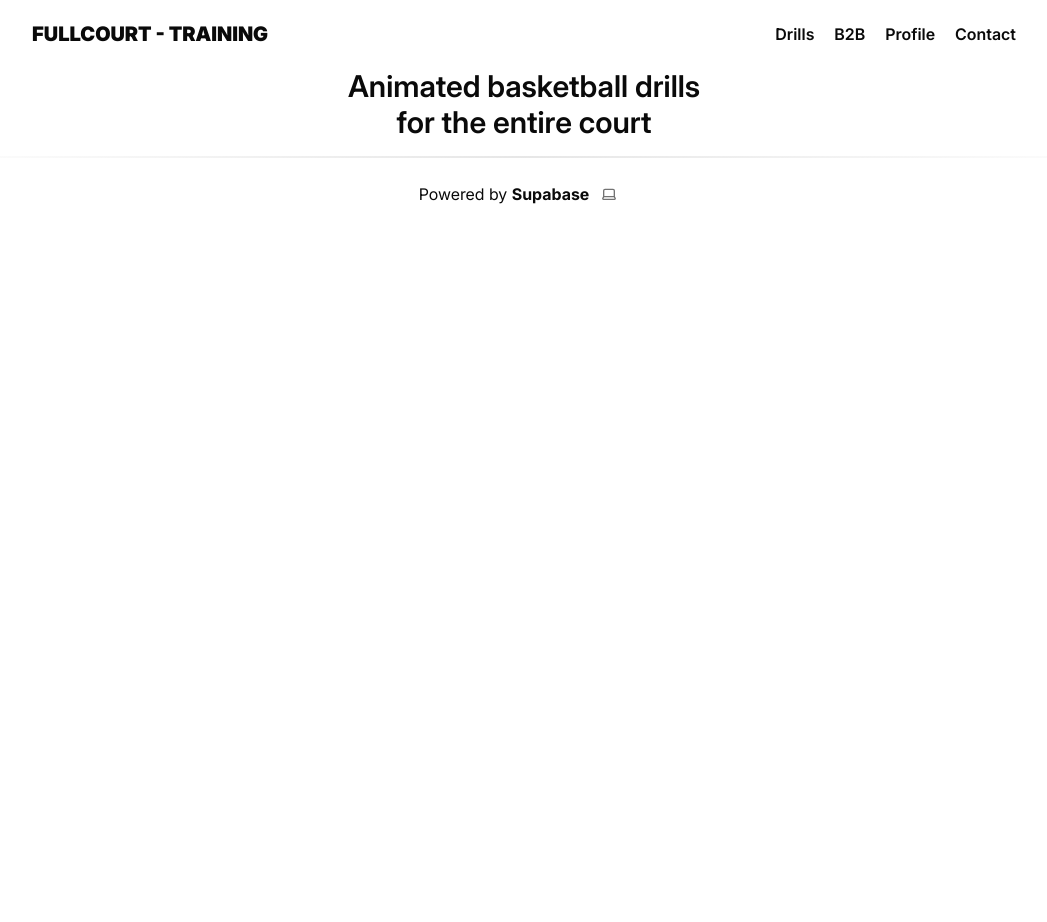
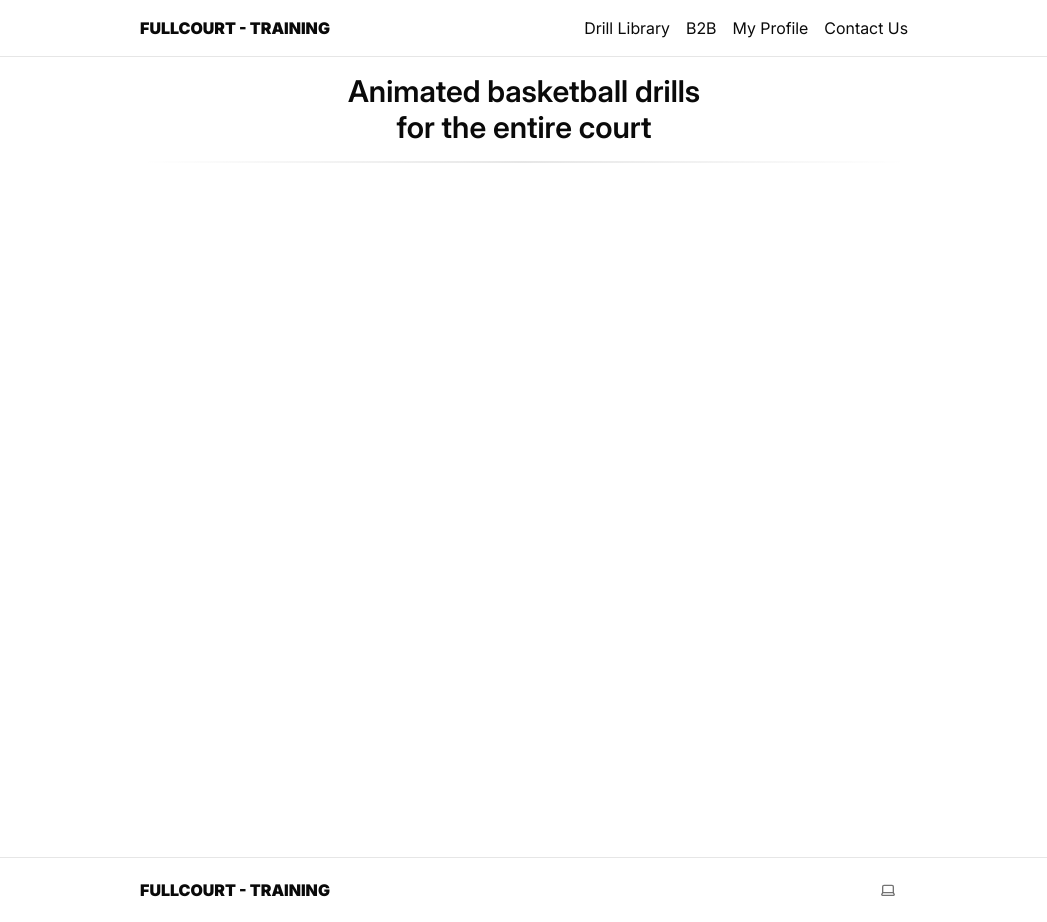
Before and after one commit to Friggies/fullcourt-web, a Next.js app: page / in a window 1280 px wide. Shown: the whole page, without its empty margins (116-1163 px from the left). Before the commit the page ends 800 px from the top, so only its background shows below. Built offline with nearby package versions, Linux system fonts and the light colour scheme.

Commit message:
feat: add Navigation component and integrate it into RootLayout

```diff
--- a/app/layout.tsx
+++ b/app/layout.tsx
@@ -3,6 +3,7 @@ import { ThemeProvider } from "next-themes";
 import "./globals.css";
 import Link from "next/link";
 import { ThemeSwitcher } from "@/components/theme-switcher";
+import Navigation from "@/components/navigation";
 
 const inter = localFont({
     src: [
@@ -38,38 +39,17 @@ export default function RootLayout({
                     defaultTheme="system"
                     enableSystem
                     disableTransitionOnChange>
-                    <nav className="w-full flex flex-col sm:flex-row justify-between items-center p-5 max-w-5xl mx-auto">
-                        <Link className="text-xl font-black uppercase" href={"/"}>
-                            Fullcourt - Training
-                        </Link>
-                        <div className="flex gap-5 font-semibold">
-                            <Link className="hover:underline" href={"/drills"}>
-                                Drills
+                    <Navigation />
+                    <main className="p-4 min-h-screen">
+                        <div className="max-w-3xl mx-auto flex flex-col gap-6">{children}</div>
+                    </main>
+                    <footer className="p-4 border-t border-t-foreground/10">
+                        <div className="max-w-3xl mx-auto flex flex-col sm:flex-row justify-between items-start sm:items-center gap-4">
+                            <Link href="/" className="font-black uppercase">
+                                Fullcourt - Training
                             </Link>
-                            <Link className="hover:underline" href={"/b2b"}>
-                                B2B
-                            </Link>
-                            <Link className="hover:underline" href={"/profile"}>
-                                Profile
-                            </Link>
-                            <Link className="hover:underline" href={"/contact"}>
-                                Contact
-                            </Link>
+                            <ThemeSwitcher />
                         </div>
-                    </nav>
-                    {children}
-                    <footer className="w-full flex items-center justify-center p-5 max-w-5xl mx-auto">
-                        <p>
-                            Powered by{" "}
-                            <a
-                                href="https://supabase.com/?utm_source=create-next-app&utm_medium=template&utm_term=nextjs"
-                                target="_blank"
-                                className="font-bold hover:underline"
-                                rel="noreferrer">
-                                Supabase
-                            </a>
-                        </p>
-                        <ThemeSwitcher />
                     </footer>
                 </ThemeProvider>
             </body>
--- /dev/null
+++ b/components/navigation.tsx
@@ -0,0 +1,92 @@
+"use client";
+
+import { MenuIcon, Target, XIcon } from "lucide-react";
+import Link from "next/link";
+import { usePathname } from "next/navigation";
+import React, { useEffect, useState } from "react";
+
+export default function Navigation() {
+    const [isOpen, setIsOpen] = useState(false);
+    const pathname = usePathname();
+    const links = [
+        { href: "/drills", label: "Drill Library" },
+        { href: "/b2b", label: "B2B" },
+        { href: "/profile", label: "My Profile" },
+        { href: "mailto:contact@fullcourt-training.com", label: "Contact Us" },
+    ];
+    const some = [
+        { href: "https://www.instagram.com/fullcourt_training/", label: "Instagram" },
+        { href: "https://www.youtube.com/@fullcourt-training", label: "YouTube" },
+        { href: "https://www.tiktok.com/@fullcourt_training", label: "TikTok" },
+    ];
+
+    useEffect(() => {
+        setIsOpen(false);
+    }, [pathname]);
+
+    useEffect(() => {
+        document.body.classList.toggle("overflow-hidden", isOpen);
+        return () => {
+            document.body.classList.remove("overflow-hidden");
+        };
+    }, [isOpen]);
+
+    return (
+        <>
+            <nav className="p-4 mx-auto border-b border-b-foreground/10 bg-background sticky top-0 z-40">
+                <div className="max-w-3xl w-full flex justify-between items-center mx-auto">
+                    <Link href="/" className="font-black uppercase">
+                        Fullcourt - Training
+                    </Link>
+                    <div className="hidden sm:flex gap-4 font-normal">
+                        {links.map((link) => (
+                            <Link key={link.href} href={link.href} className="hover:underline">
+                                {link.label}
+                            </Link>
+                        ))}
+                    </div>
+                    <button onClick={() => setIsOpen((o) => !o)} className="sm:hidden">
+                        <MenuIcon size={30} />
+                    </button>
+                </div>
+            </nav>
+            <div
+                className={`fixed inset-0 z-50 flex ${
+                    isOpen ? "pointer-events-auto" : "pointer-events-none"
+                }`}>
+                <div
+                    className={`
+             w-full h-full bg-background p-4
+            transform transition-transform duration-300 ease-in-out flex flex-col gap-4 motion-reduce:duration-0
+            ${isOpen ? "translate-x-0" : "translate-x-full"}
+          `}>
+                    <button onClick={() => setIsOpen(false)} className="ml-auto">
+                        <XIcon size={30} />
+                    </button>
+                    <nav className="flex flex-col gap-4 font-normal">
+                        <Link
+                            href={"/"}
+                            onClick={() => setIsOpen(false)}
+                            className="text-lg font-black uppercase">
+                            Fullcourt - Training
+                        </Link>
+                        {links.map((link) => (
+                            <Link key={link.href} href={link.href} onClick={() => setIsOpen(false)}>
+                                {link.label}
+                            </Link>
+                        ))}
+                        {some.map((link) => (
+                            <Link
+                                key={link.href}
+                                href={link.href}
+                                onClick={() => setIsOpen(false)}
+                                target="_blank">
+                                {link.label}
+                            </Link>
+                        ))}
+                    </nav>
+                </div>
+            </div>
+        </>
+    );
+}
```
